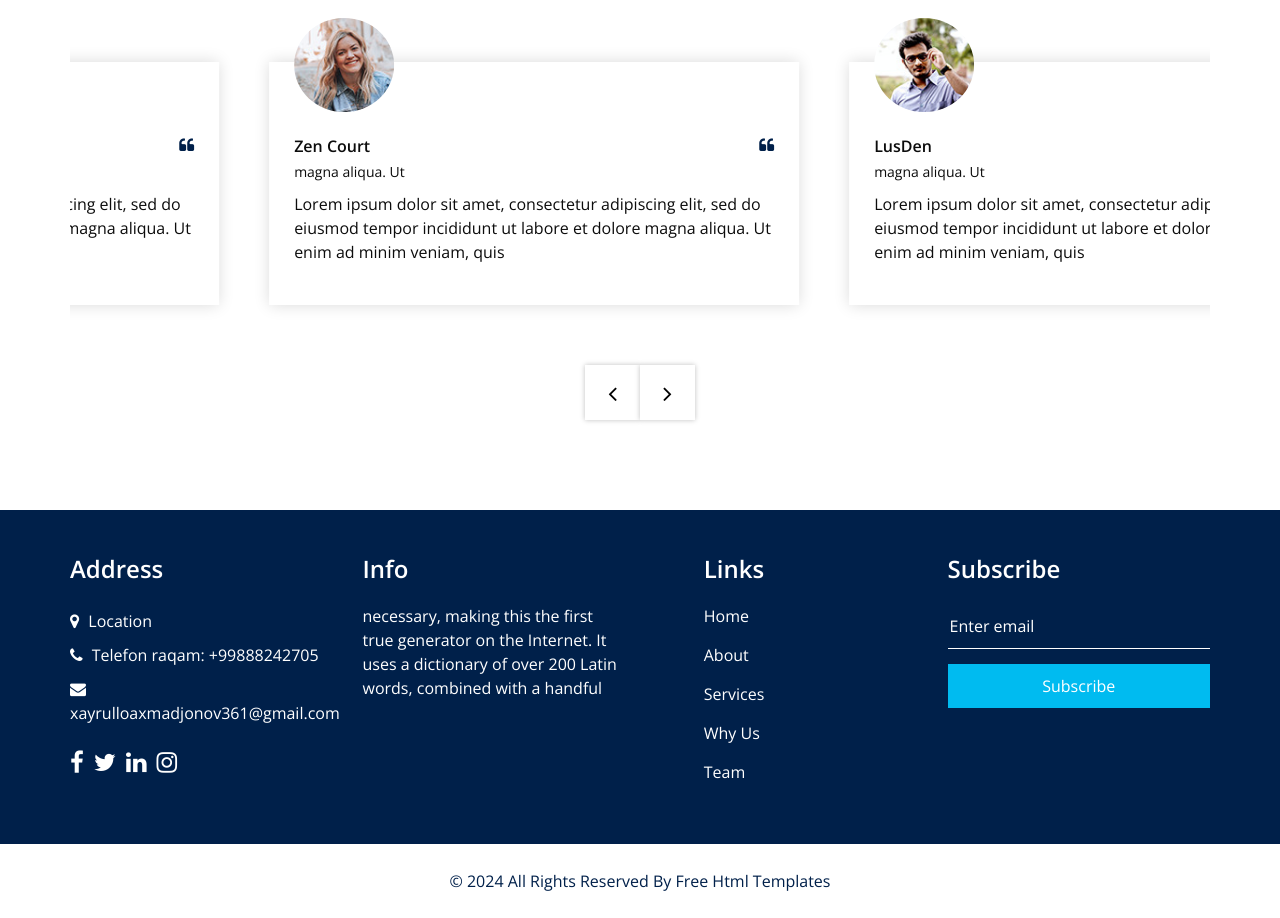
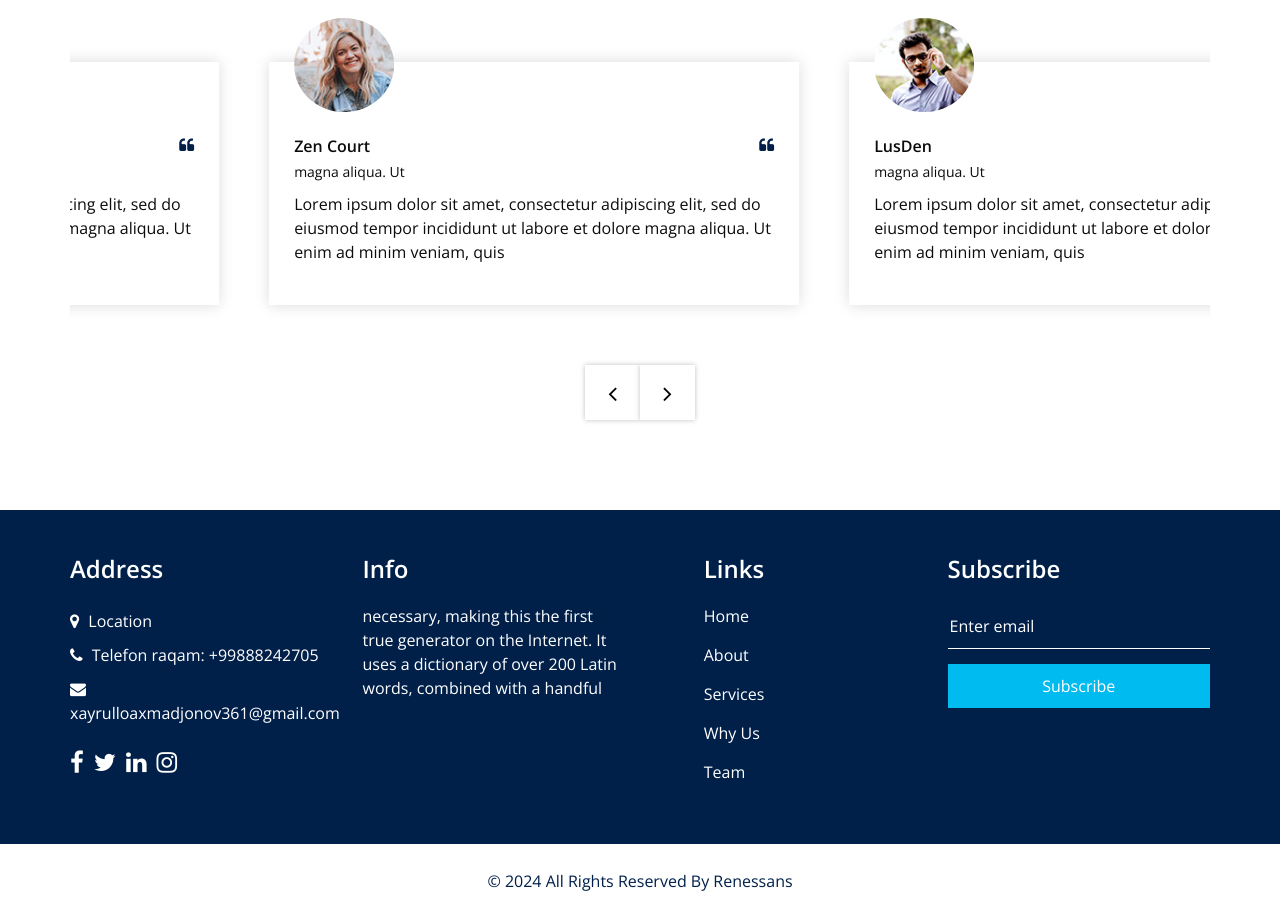
Before and after one commit to securityuz/securityuz.github.io, a plain HTML site: page index.html in a window 1280 px wide. Shown: the part 4896-5814 px from the top of the page. Drawn offline with nearby package versions, Linux system fonts and the light colour scheme; some packages are replaced by stand-ins of ours; files whose address does not match are found by name.

Commit message:
test qilindi

```diff
--- a/index.html
+++ b/index.html
@@ -750,7 +750,7 @@
     <div class="container">
       <p>
         &copy; <span id="displayYear"></span> All Rights Reserved By
-        <a href="https://html.design/">Free Html Templates</a>
+        <a href="https://html.design/">Renessans</a>
       </p>
     </div>
   </section>
```
